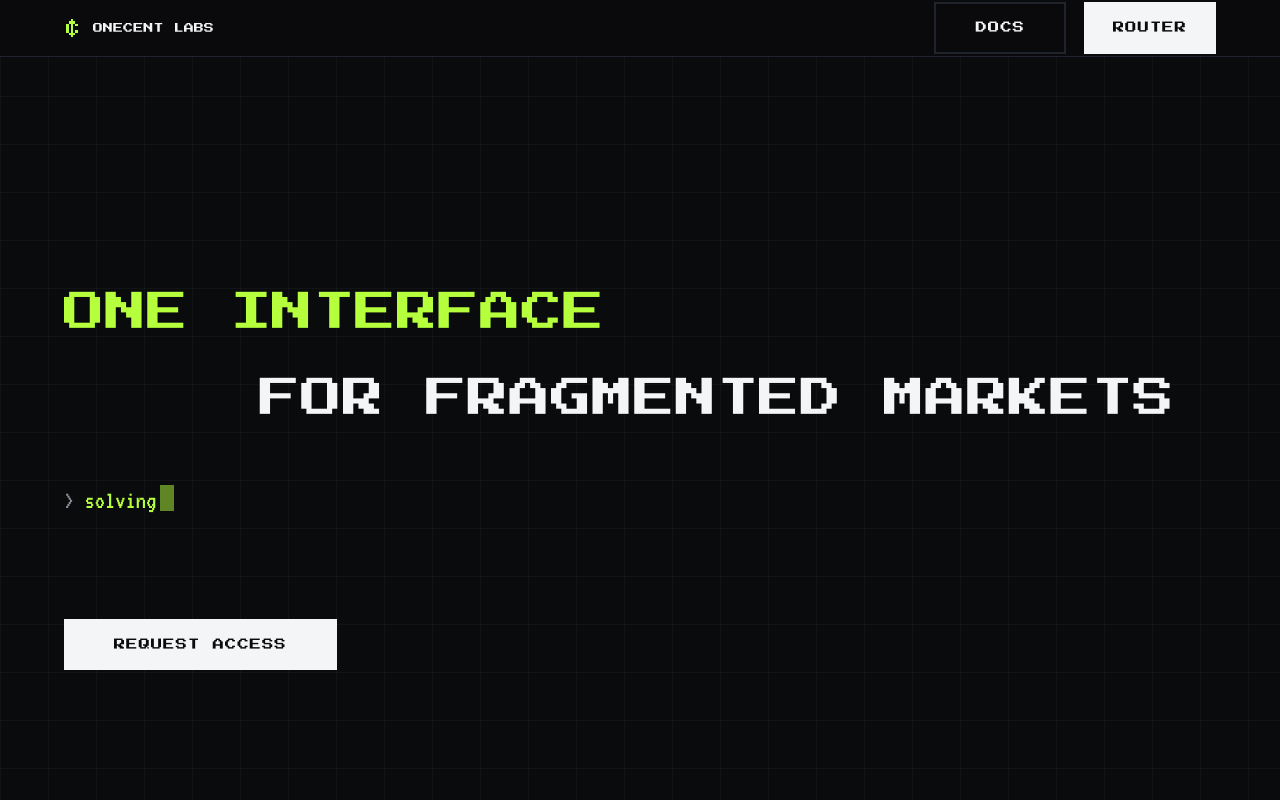
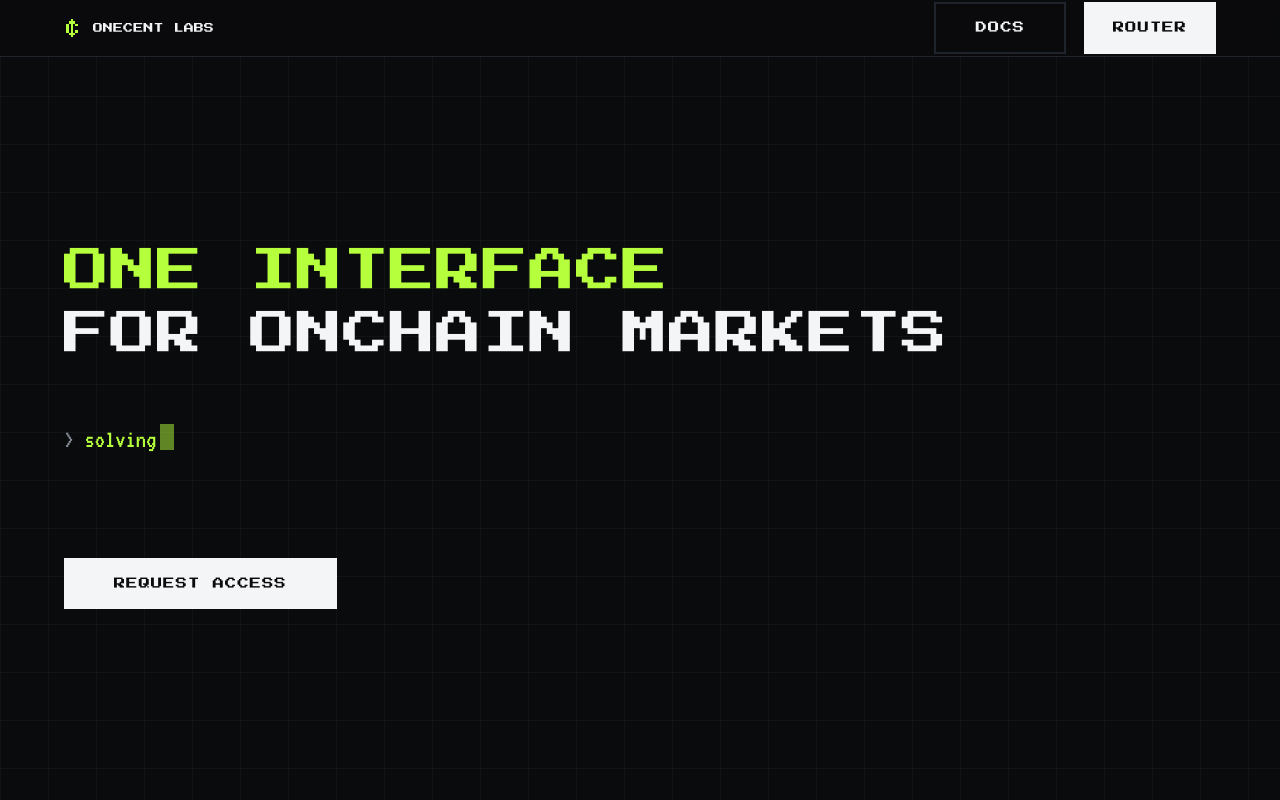
Before and after one commit to onecentlabs/website, a Next.js app: page / in a window 1280 px wide. Shown: the top 800 px of the page. Built offline with nearby package versions, Linux system fonts and the light colour scheme.

Commit message:
landing page

```diff
--- a/src/components/sections/Hero.tsx
+++ b/src/components/sections/Hero.tsx
@@ -6,10 +6,10 @@ export function Hero() {
     <section>
       <div className="shell flex flex-col justify-center min-h-[calc(100dvh-3.5rem)] py-20">
       <Reveal>
-        <h1 className="max-w-full pt-16 text-[clamp(1.29rem,3.22vw,2.99rem)] leading-none tracking-tight sm:pt-24">
+        <h1 className="max-w-full text-[clamp(1rem,3.6vw,3.3rem)] leading-[0.98] tracking-tight">
           <span className="block whitespace-nowrap text-accent uppercase">One interface</span>
-          <span className="mt-[0.9em] ml-[1ch] block whitespace-nowrap uppercase sm:ml-[4.75ch]">
-            For fragmented markets
+          <span className="mt-[0.18em] block whitespace-nowrap uppercase">
+            For onchain markets
           </span>
         </h1>
         <div
@@ -18,7 +18,7 @@ export function Hero() {
         >
           <span className="text-muted select-none">&gt;&nbsp;</span>
           <Typewriter
-            words={["pricing", "routing", "solving", "bridging", "yields"]}
+            words={["routing", "pricing", "solving", "bridging", "yields"]}
             className="text-accent"
           />
         </div>
--- a/src/lib/site.ts
+++ b/src/lib/site.ts
@@ -1,6 +1,6 @@
 export const site = {
   name: "OneCent Labs",
-  tagline: "One interface for fragmented markets.",
+  tagline: "One interface for onchain markets.",
   description:
     "OneCent Labs is a unified suite of on-chain and off-chain services that abstract away the complexity of DeFi. One clean interface for all DeFi applications.",
   url: "https://theonecentlabs.com",
```
